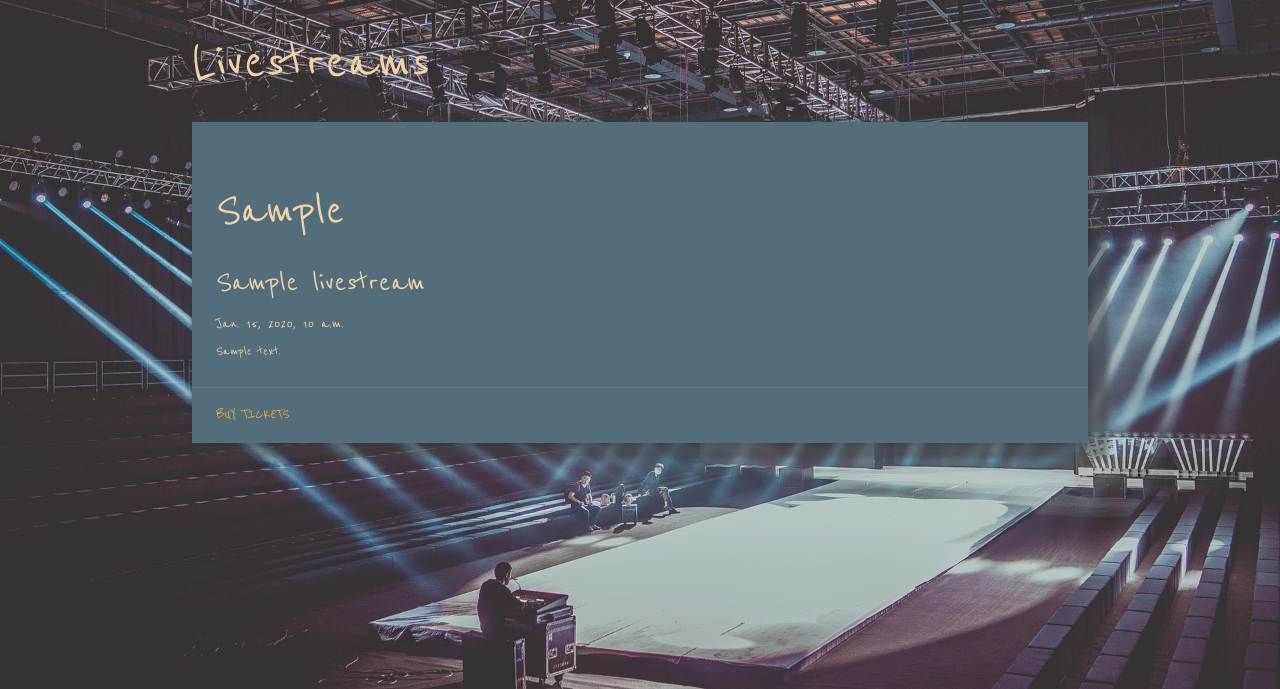
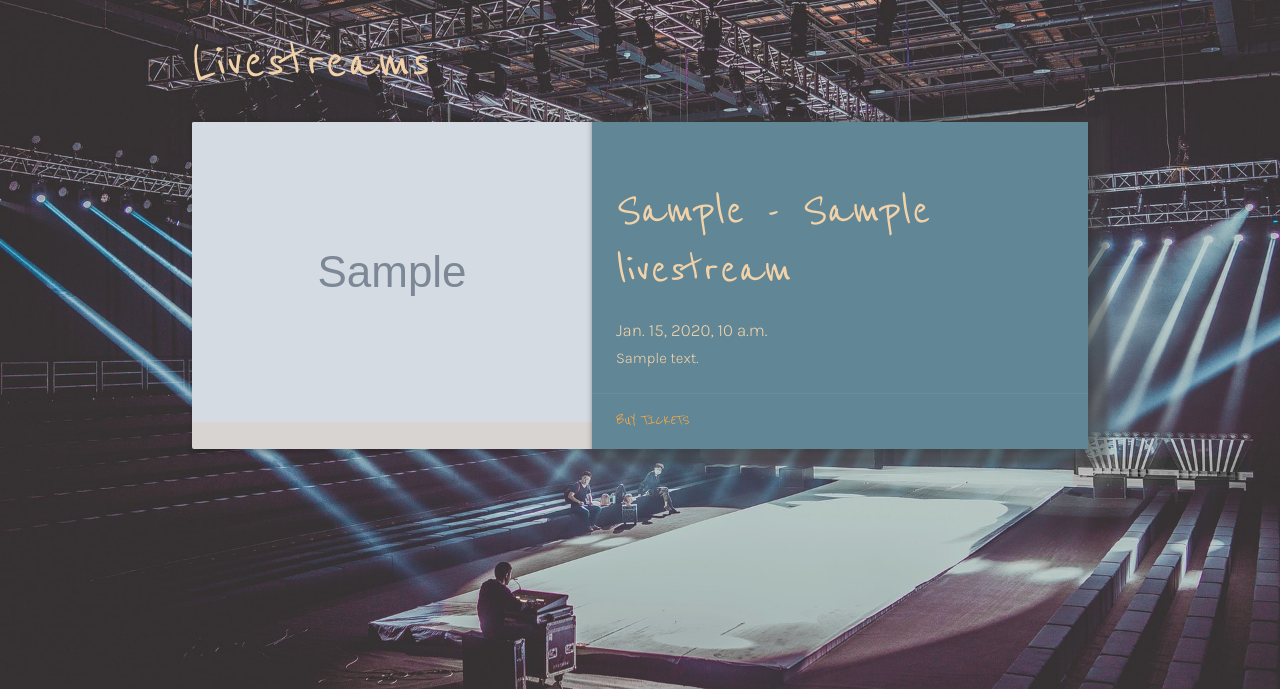
Before and after one commit to laurapease/Final-Project, a Django app: page /livestreams/ in a window 1280 px wide. Shown: the part 78-767 px from the top of the page. Run offline with Django 3.2, Linux system fonts and the light colour scheme; a user stored in the database is signed in; tables that the repository leaves empty hold one stand-in row (values such as "Sample post"); grey boxes marked "Sample" are stand-in pictures; some libraries are stand-ins or nearby versions.

Commit message:
changed Livestream image to be a url

```diff
--- a/final_project/main_app/models.py
+++ b/final_project/main_app/models.py
@@ -44,8 +44,8 @@ class Livestream(models.Model):
     artist = models.CharField(max_length=100)
     title = models.CharField(max_length=100)
     date = models.DateTimeField(default=timezone.now)
-    artist_img = models.ImageField(upload_to='images')
-    description = models.TextField()
+    photo_url = models.TextField(blank=True)
+    description = models.TextField(max_length=300)
     livestream_link = models.URLField(max_length=200)
 
     def __str__(self):
--- a/final_project/main_app/static/css/style.css
+++ b/final_project/main_app/static/css/style.css
@@ -45,7 +45,7 @@ nav {
 /* Livestream index page - show info side of card */
 
 .card-stacked {
-  background-color: #536e7a;
+  background-color: #618696;
   font-family: "Reenie Beanie", cursive;
   box-shadow: 10px 5px 5px 10px rgba(65, 62, 62, 0.5);
 }
@@ -57,6 +57,14 @@ nav {
   background-image: url(/static/images/marjanblan-5Ft4NWTmeJE-unsplash.jpg);
   box-shadow: 10px 5px 5px 16px rgba(65, 62, 62, 0.5);
   color: black;
+}
+
+#livestream-description {
+  font-family: "Karla", sans-serif;
+}
+
+#livestream-date {
+  font-family: "Karla", sans-serif;
 }
 
 form {
@@ -93,10 +101,19 @@ label {
   color: black;
 }
 
+/* Post Index page */
+
 #post-index {
-  background-image: url(/static/images/pexels-milo-textures-2768398.jpg);
+  background-image: url(/static/images/thomas-heintz-0tgMnMIYQ9Y-unsplash.jpg);
   box-shadow: 10px 5px 5px 16px rgba(65, 62, 62, 0.5);
   margin-top: 40px;
+  font-size: 20px;
+  font-family: karla, sans serif;
+  font-weight: bolder;
+}
+
+#posted-by {
+  color: #923d05;
 }
 
 #nav-title {
--- a/final_project/main_app/templates/livestreams/index.html
+++ b/final_project/main_app/templates/livestreams/index.html
@@ -14,14 +14,13 @@ Livestreams
 
         <div class="card horizontal">
             <div class="card-image">
-<!-- <img src="{{ livestream.artist.img.url}}" alt="connect" style="max-height:300px"> -->
+<img src="{{ livestream.photo_url}}" alt="connect">
             </div>
             <div class="card-stacked">
                 <div class="card-content">
-                    <h2>{{ livestream.artist }}</h2>
-                    <h4>{{ livestream.title }}</h4>
-                    <h6> {{ livestream.date }} </h6>
-                    <p>{{ livestream.description }}</p>
+                    <h2 id="artist-title">{{ livestream.artist }} - {{ livestream.title }}</h2>
+                    <h6 id="livestream-date"> {{ livestream.date }} </h6>
+                    <p id="livestream-description">{{ livestream.description|truncatewords:"100" }}</p>
                 </div>
                 <div class="card-action">
                     <a href="{{ livestream.livestream_link }}">Buy Tickets</a>
--- a/final_project/main_app/templates/posts/index.html
+++ b/final_project/main_app/templates/posts/index.html
@@ -12,7 +12,7 @@
         <div class="card" id="post-index">
             <div class="card-content">
                 <a href="{% url 'show_post' post.id %}">
-                    <p>{{post.title}}
+                    <p id="posted-by">{{post.title}}
                 </a> by {{post.posted_by}}</p>
                 </a>
             </div>
```
Also changed, not shown: final_project/main_app/migrations/0015_auto_20201203_2309.py (added).
